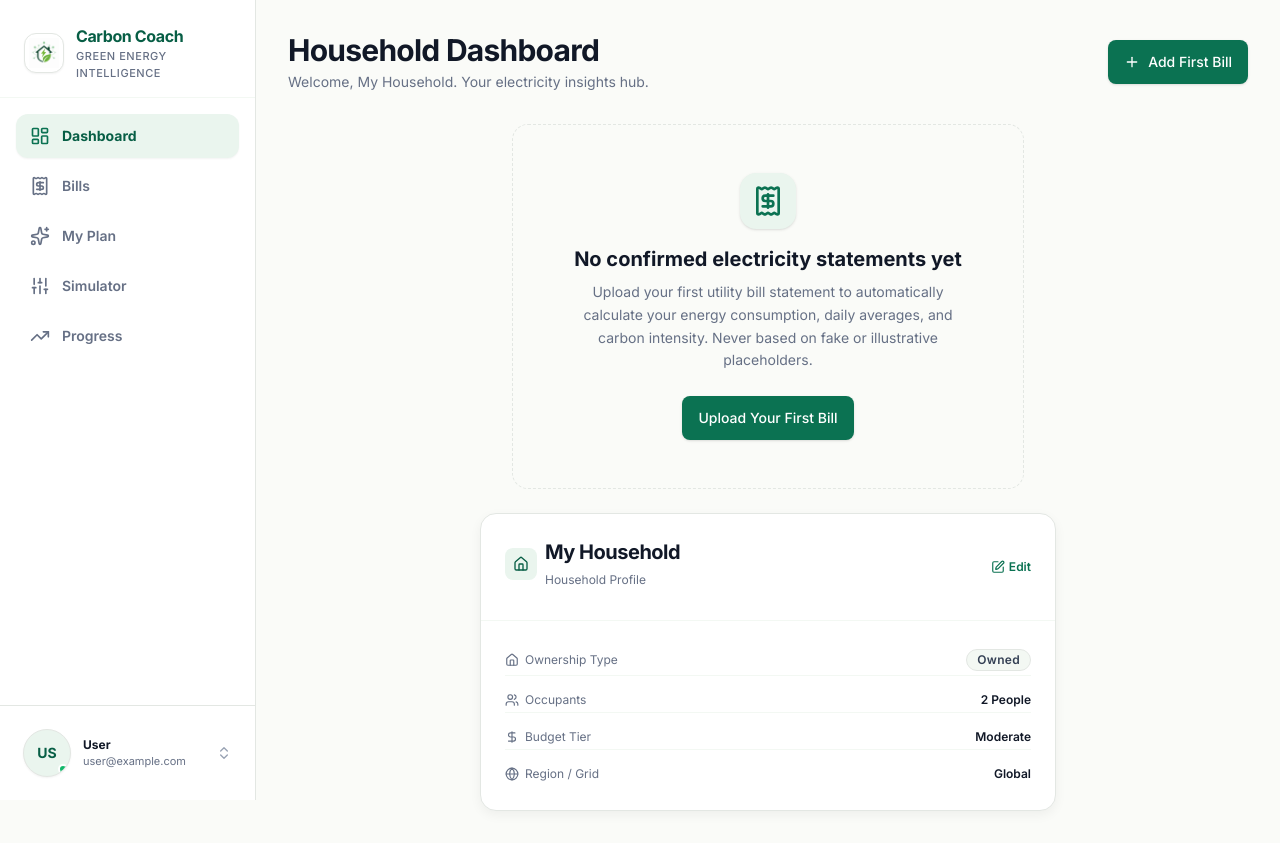
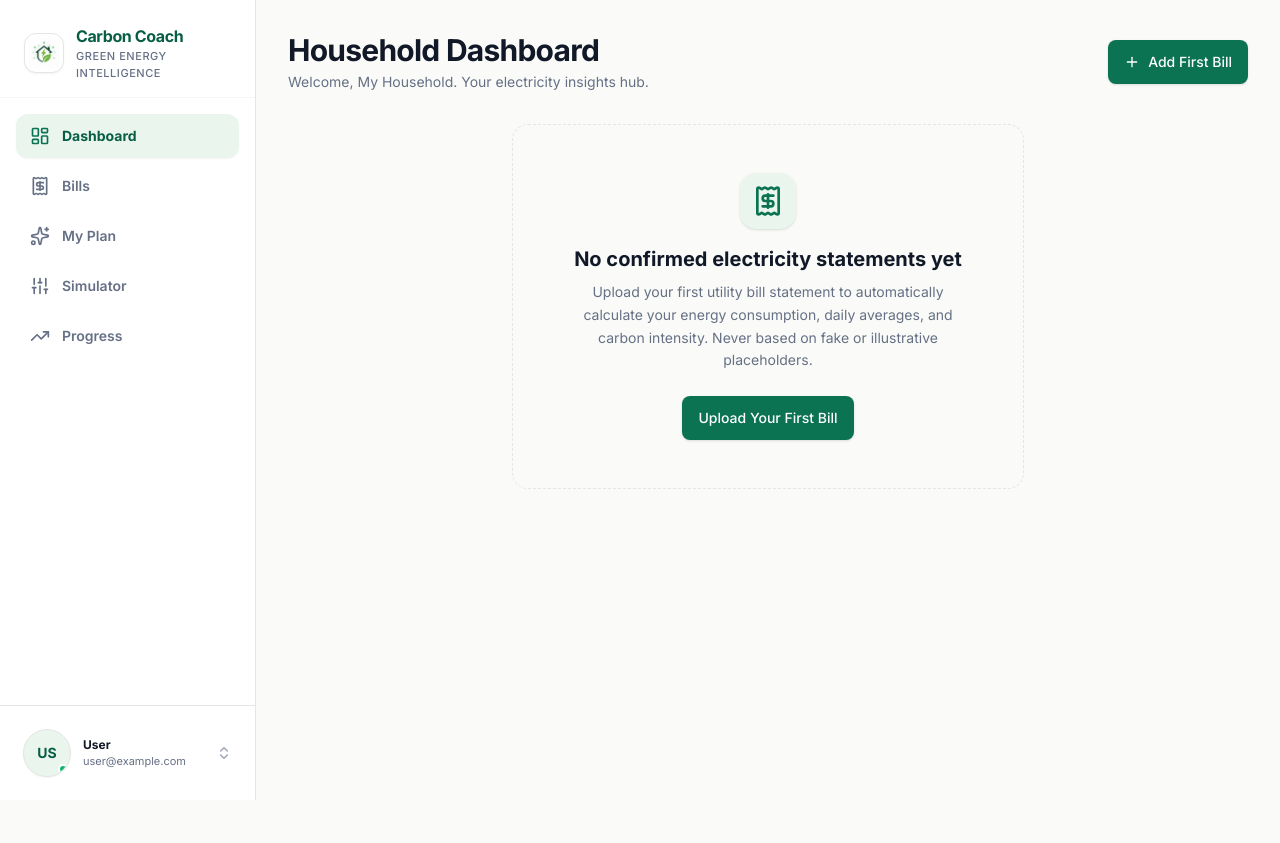
Before and after one commit to Sagar-Datkhile/CarbonCoach-AI, a Next.js app: page /dashboard in a window 1280 px wide. After the commit the page ends 800 px from the top, so only its background shows below. Built offline with nearby package versions, Linux system fonts and the light colour scheme; no server answers.

Commit message:
feat: implement household dashboard page

```diff
--- a/src/app/(dashboard)/dashboard/page.tsx
+++ b/src/app/(dashboard)/dashboard/page.tsx
@@ -151,10 +151,6 @@ export default async function DashboardPage() {
           actionHref="/bills/add"
           icon={<Receipt className="w-8 h-8 text-[#0B7252]" />}
         />
-
-        <div className="max-w-xl mx-auto">
-          <HouseholdSnapshotCard household={household} />
-        </div>
       </div>
     );
   }
```
